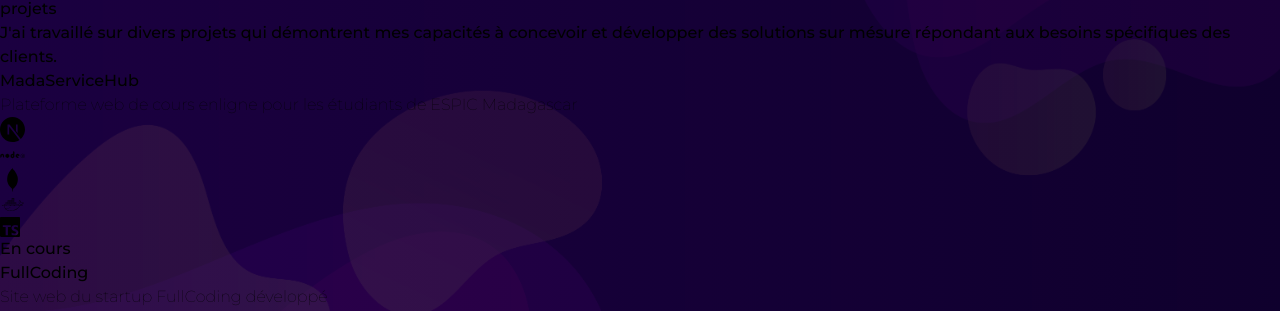
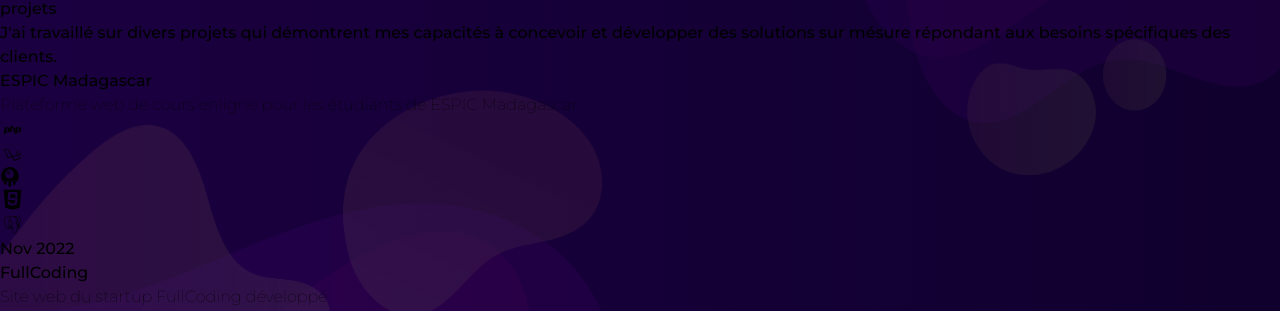
Before and after one commit to Avotra-frederic/portfolio, a React (Vite) app: page /project in a window 1280 px wide. Shown: the part 123-434 px from the top of the page. Built offline with nearby package versions, Linux system fonts and the light colour scheme.

Commit message:
My first commit: update my project

```diff
--- a/src/components/pages/Project.tsx
+++ b/src/components/pages/Project.tsx
@@ -1,14 +1,11 @@
 import {
-  DiNodejs,
-  DiMongodb,
   DiReact,
   DiPostgresql,
   DiPhp,
-  DiDocker,
   DiJavascript,
   DiLaravel,
 } from "react-icons/di";
-import { SiTypescript, SiNextdotjs, SiLivewire, SiVite } from "react-icons/si";
+import { SiTypescript, SiLivewire, SiVite } from "react-icons/si";
 import AnimatedSection from "../context/AnimatedSection";
 import { Link } from "react-router-dom";
 function Project() {
@@ -20,28 +17,39 @@ function Project() {
             projets
           </h1>
           <p className="text-gray-400 text-sm md:text-base">
-            J&apos;ai travaillé sur divers projets qui démontrent mes capacités à concevoir et développer des solutions sur mésure répondant aux besoins spécifiques des clients.
+            J&apos;ai travaillé sur divers projets qui démontrent mes capacités
+            à concevoir et développer des solutions sur mésure répondant aux
+            besoins spécifiques des clients.
           </p>
         </div>
         <div className="h-full relative top-0 flex flex-col justify-center p-0 md:pl-8 md:pr-7 ">
           <div className="grid grid-cols-2 gap-3">
-            <Link to={"https://espic.jssi-madagascar.mg"} target="_blank" className="flex flex-col px-8 justify-center gap-1 rounded-md text-white bg-purple-700/5 shadow-xl border-black/5 border-[1px] shadow-black/15 py-16 backdrop-blur-lg">
+            <Link
+              to={"https://espic.jssi-madagascar.mg"}
+              target="_blank"
+              className="flex flex-col px-8 justify-center gap-1 rounded-md text-white bg-purple-700/5 shadow-xl border-black/5 border-[1px] shadow-black/15 py-16 backdrop-blur-lg"
+            >
               <h1 className="text-lg flex justify-between items-center">
-                <span>MadaServiceHub</span>
+                <span>ESPIC Madagascar</span>
               </h1>
               <p className="montserrat-thin text-sm">
-                Plateforme web de cours enligne pour les étudiants de ESPIC Madagascar
+                Plateforme web de cours enligne pour les étudiants de ESPIC
+                Madagascar
               </p>
               <div className="flex items-center gap-2">
-                <SiNextdotjs size={25} />
-                <DiNodejs size={25} />
-                <DiMongodb size={25} />
-                <DiDocker size={25} />
-                <SiTypescript size={20} />
+                <DiPhp size={25} />
+                <DiLaravel size={25} />
+                <SiLivewire size={20} />
+                <DiJavascript size={25} />
+                <DiPostgresql size={25} />
               </div>
-              <span className="text-sm text-[#40ADE5]">En cours</span>
+              <span className="text-sm text-[#40ADE5]">Nov 2022</span>
             </Link>
-            <Link to={"https://full-coding.vercel.app"} target="_blank" className="flex flex-col px-8 justify-center gap-1 rounded-md text-white bg-purple-700/5 shadow-xl border-black/5 border-[1px] shadow-black/15 py-16 backdrop-blur-lg">
+            <Link
+              to={"https://full-coding.vercel.app"}
+              target="_blank"
+              className="flex flex-col px-8 justify-center gap-1 rounded-md text-white bg-purple-700/5 shadow-xl border-black/5 border-[1px] shadow-black/15 py-16 backdrop-blur-lg"
+            >
               <h1 className="text-lg flex justify-between items-center">
                 <span>FullCoding</span>
               </h1>
@@ -54,7 +62,11 @@ function Project() {
               </div>
               <span className="text-sm text-[#40ADE5] ">Juil 2024</span>
             </Link>
-            <Link to={"https://ralaynellielaiavocatalacour.mg/"} target="_blank" className="flex flex-col px-8 justify-center gap-1 rounded-md text-white bg-purple-700/5 shadow-xl border-black/5 border-[1px] shadow-black/15 py-16 backdrop-blur-lg">
+            <Link
+              to={"https://ralaynellielaiavocatalacour.mg/"}
+              target="_blank"
+              className="flex flex-col px-8 justify-center gap-1 rounded-md text-white bg-purple-700/5 shadow-xl border-black/5 border-[1px] shadow-black/15 py-16 backdrop-blur-lg"
+            >
               <h1 className="text-lg flex justify-between items-center">
                 <span>RALAY Nellie Laï</span>
               </h1>
```
